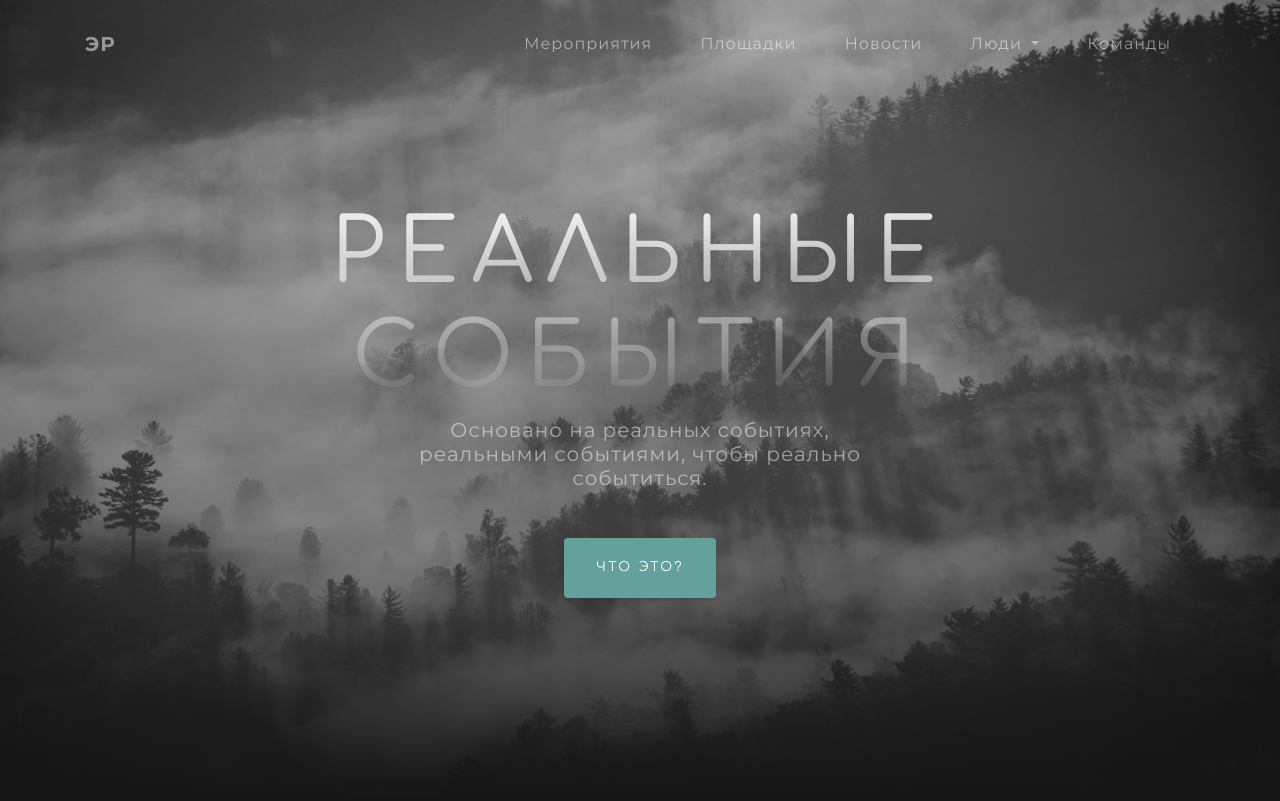
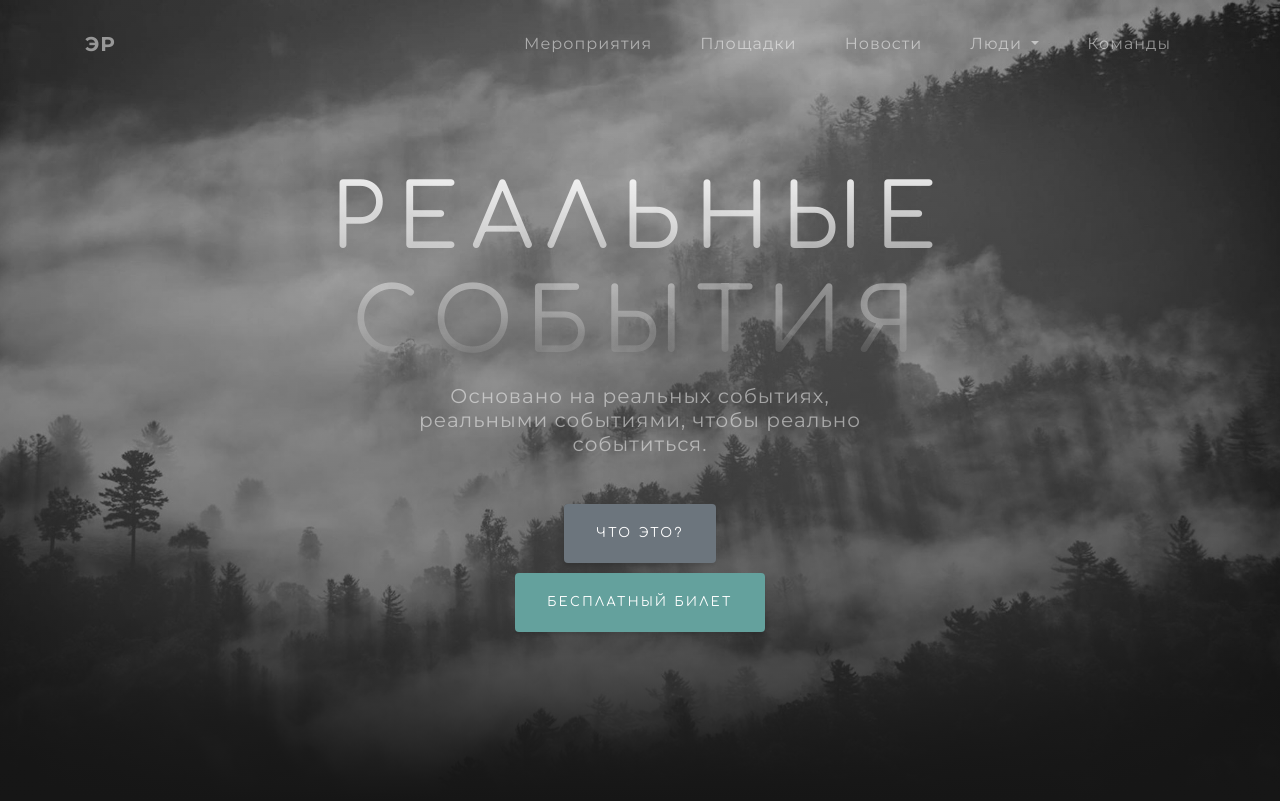
Before and after one commit to kirillserious/on-real-events, a Django app: page / in a window 1280 px wide. Shown: the top 801 px of the page. Run offline with Django 3.2, Linux system fonts and the light colour scheme; some libraries are stand-ins or nearby versions.

Commit message:
Добавлена ссылка на таймпад

```diff
--- a/real_events_project/templates/real_events/index.html
+++ b/real_events_project/templates/real_events/index.html
@@ -9,15 +9,24 @@
 {% block header_min_height %}15{% endblock %}
 
 {% block header_content %}
+<style>
+	#bron_btn{
+		margin-top: 10px;
+	}
+
+</style>
 <h1 class="mx-auto my-0 text-uppercase">
     Реальные события
 </h1>
 <h2 class="text-white-50 mx-auto mt-2 mb-5">
     Основано на реальных событиях, реальными событиями, чтобы реально событиться.
 </h2>
-<a href="#about" class="btn btn-primary js-scroll-trigger">
+<a href="#about" class="btn btn-secondary js-scroll-trigger">
     Что это?
 </a>
+<br/>
+<a href="https://flacon.timepad.ru/event/857639/" id="bron_btn" class="btn btn-primary">Бесплатный билет</a>
+
 {% endblock %}
 
 {% block body_block %}
```
Also changed, not shown: real_events_project/static/img/1.jpg (added), real_events_project/static/img/2.jpg (added), real_events_project/static/img/3.jpg (added), real_events_project/static/img/places.jpg (added).
